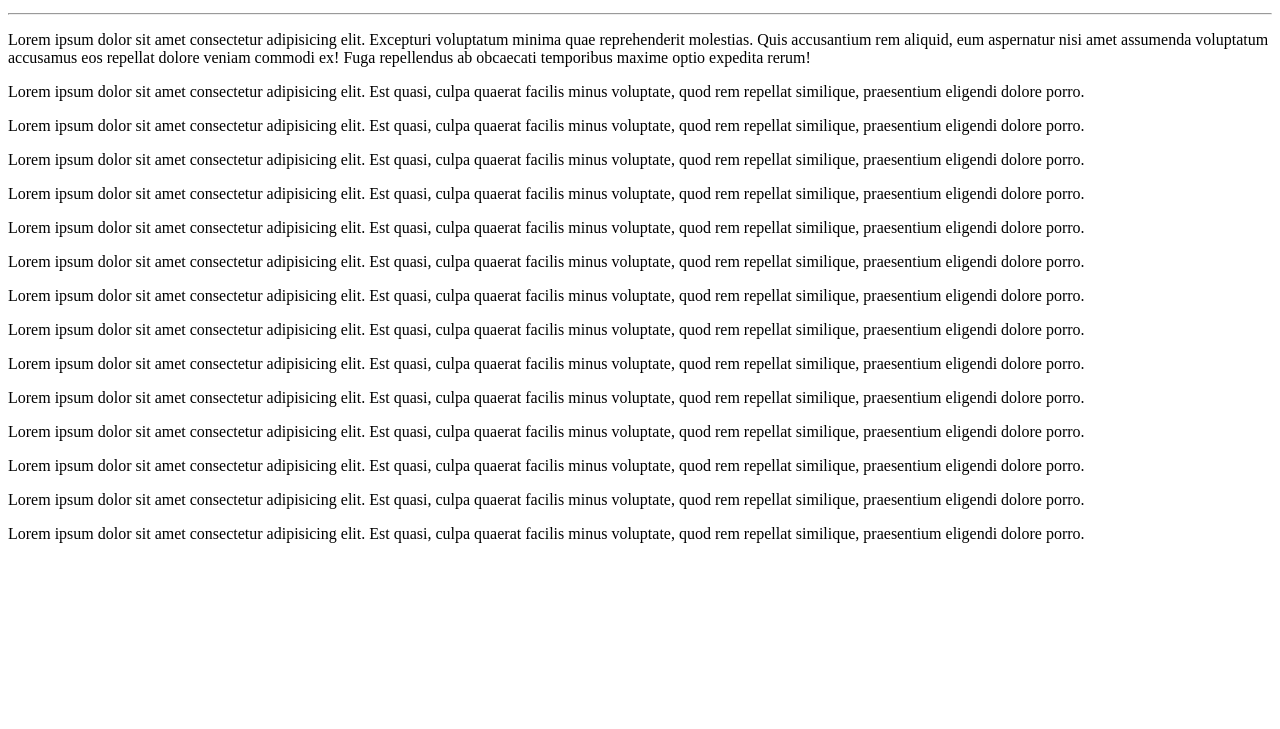
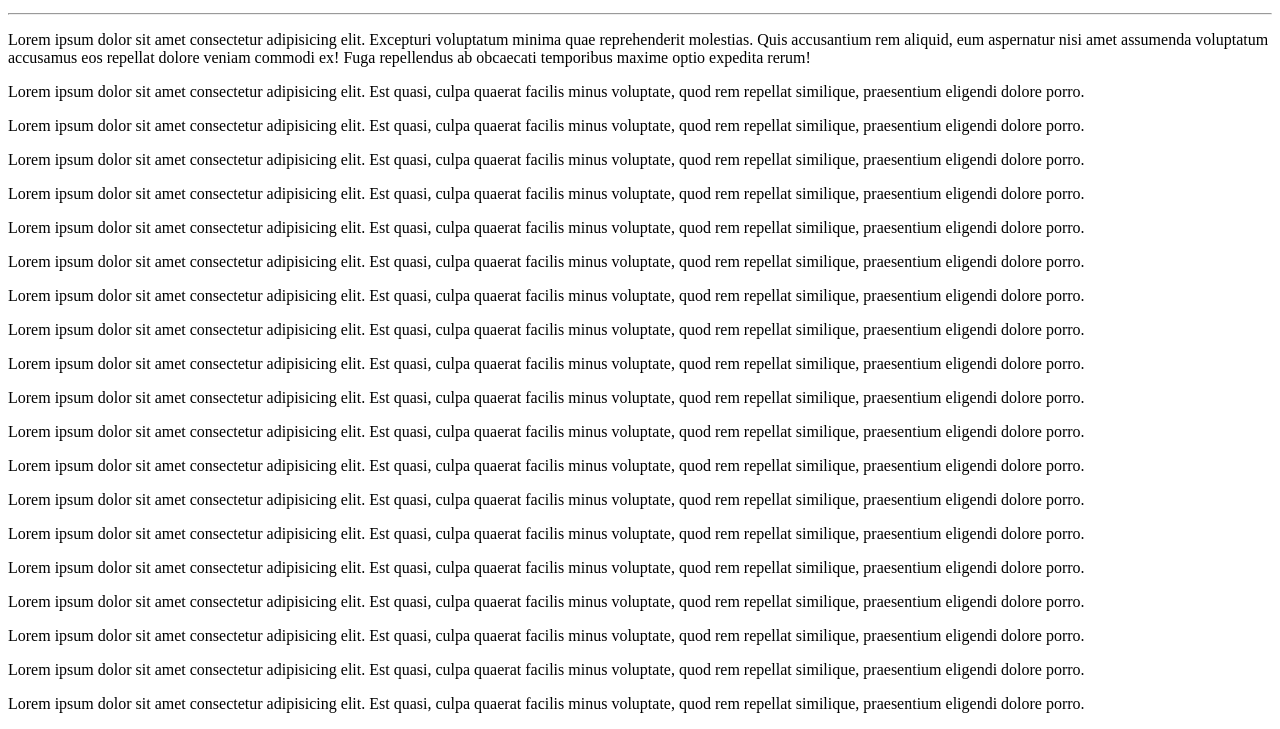
Before and after one commit to Aryanmridha13/WEBDEV13, a plain HTML site: page html/new.html in a window 1280 px wide. Shown: the part 119-848 px from the top of the page. Before the commit the page ends 800 px from the top, so only its background shows below. Drawn offline with Linux system fonts and the light colour scheme.

Commit message:
PARAGRAPH

```diff
--- a/html/new.html
+++ b/html/new.html
@@ -28,6 +28,11 @@
 <p>Lorem ipsum dolor sit amet consectetur adipisicing elit. Est quasi, culpa quaerat facilis minus voluptate, quod rem repellat similique, praesentium eligendi dolore porro.</p>
 <p>Lorem ipsum dolor sit amet consectetur adipisicing elit. Est quasi, culpa quaerat facilis minus voluptate, quod rem repellat similique, praesentium eligendi dolore porro.</p>
 <p>Lorem ipsum dolor sit amet consectetur adipisicing elit. Est quasi, culpa quaerat facilis minus voluptate, quod rem repellat similique, praesentium eligendi dolore porro.</p>
+<p>Lorem ipsum dolor sit amet consectetur adipisicing elit. Est quasi, culpa quaerat facilis minus voluptate, quod rem repellat similique, praesentium eligendi dolore porro.</p>
+<p>Lorem ipsum dolor sit amet consectetur adipisicing elit. Est quasi, culpa quaerat facilis minus voluptate, quod rem repellat similique, praesentium eligendi dolore porro.</p>
+<p>Lorem ipsum dolor sit amet consectetur adipisicing elit. Est quasi, culpa quaerat facilis minus voluptate, quod rem repellat similique, praesentium eligendi dolore porro.</p>
+<p>Lorem ipsum dolor sit amet consectetur adipisicing elit. Est quasi, culpa quaerat facilis minus voluptate, quod rem repellat similique, praesentium eligendi dolore porro.</p>
+<p>Lorem ipsum dolor sit amet consectetur adipisicing elit. Est quasi, culpa quaerat facilis minus voluptate, quod rem repellat similique, praesentium eligendi dolore porro.</p>
 
 
 </body>
```
